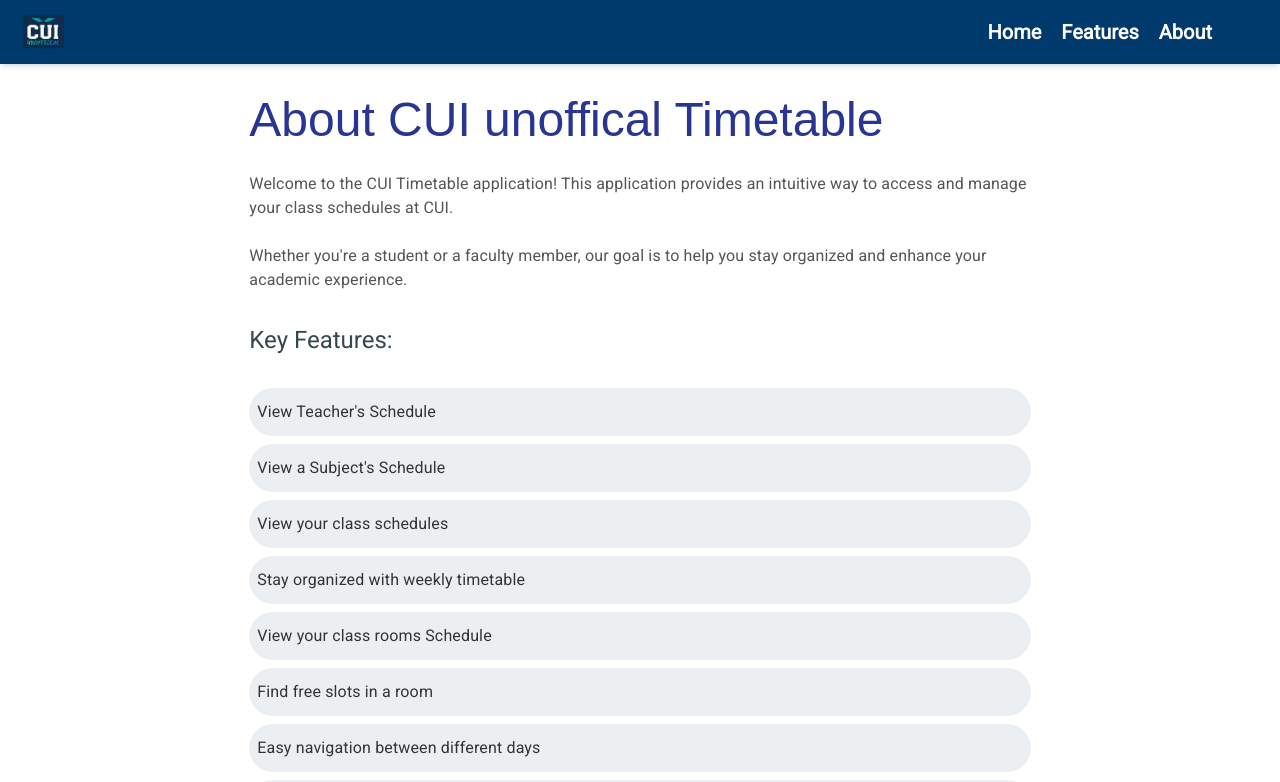
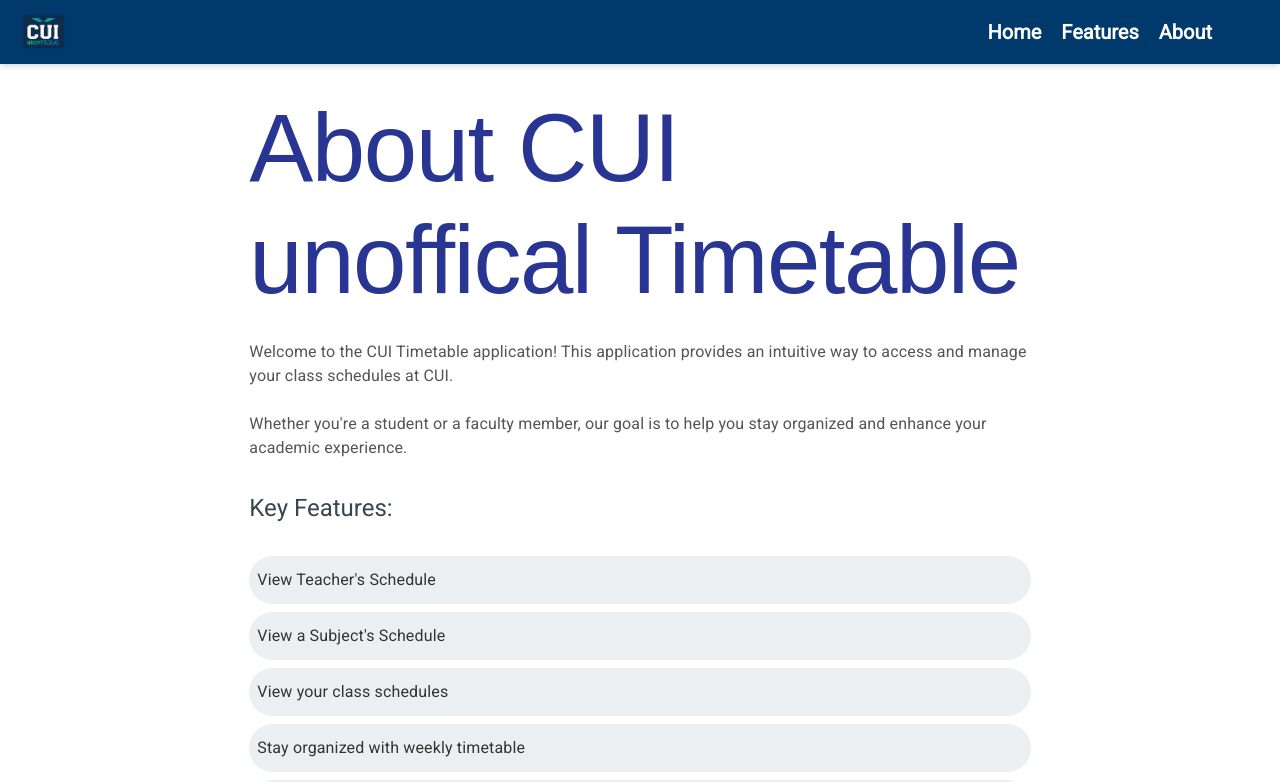
Before and after one commit to Nawaz393/Cui-unofficial-timetable-webInterface, a React (Vite) app: page /about in a window 1280 px wide. Shown: the top 782 px of the page. Built offline with nearby package versions, Linux system fonts and the light colour scheme; no server answers.

Commit message:
changin links

```diff
--- a/src/Pages/About/About.tsx
+++ b/src/Pages/About/About.tsx
@@ -46,7 +46,7 @@
         ]}
       />
       <Typography
-        variant='h3'
+        variant='h1'
         sx={{
           marginBottom: 3,
           fontFamily: 'Montserrat, sans-serif',
--- a/src/Pages/Landing/Landing.tsx
+++ b/src/Pages/Landing/Landing.tsx
@@ -32,14 +32,14 @@
         ]}
       />
 
-      <h1 className='font-bold text-[38px] py-2 tracking-wider font-roboto  sm:w-1/2 color'>
+      <h1  className='font-bold text-[38px] py-2 tracking-wider font-roboto  sm:w-1/2 color'>
         Efficient Timetable Management
       </h1>
       <p className='color leading-7 text-lg font-roboto mt-4'>
         Our platform provides a comprehensive solution for managing class, room,
         teacher, and subject schedules. Try it Now.
       </p>
-      <Link to='/features'>
+      <Link to='/features' rel='canonical'>
         <button className='mt-8 bg-[#00396b] text-white hover:bg-[#002c4d] transition-colors delay-100 transform hover:-translate-y-1 text-lg font-bold py-3 px-8 rounded'>
           Explore Now
         </button>
--- a/src/components/Navbar/Navbar.tsx
+++ b/src/components/Navbar/Navbar.tsx
@@ -20,7 +20,7 @@
       key={item.name}
       onClick={toggleMenu}
     >
-      <Link to={item.link}> {item.name}</Link>
+      <Link to={item.link} rel='canonical'> {item.name}</Link>
     </li>
   ));
 
--- a/src/components/Title.tsx
+++ b/src/components/Title.tsx
@@ -1,6 +1,6 @@
 import { Typography } from '@mui/material';
 
-export const Title:React.FC<{title: string}> = ({title}) => {
+export const Title: React.FC<{ title: string }> = ({ title }) => {
   return (
     <Typography
       sx={{
```
